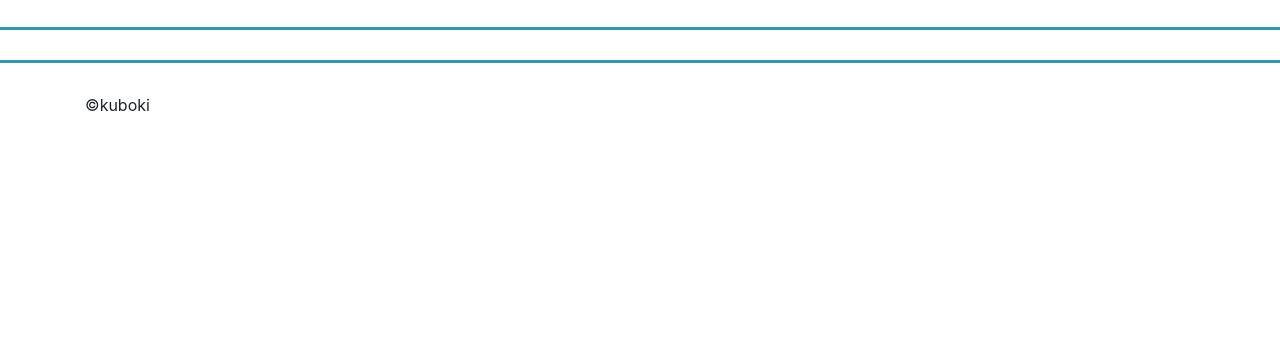
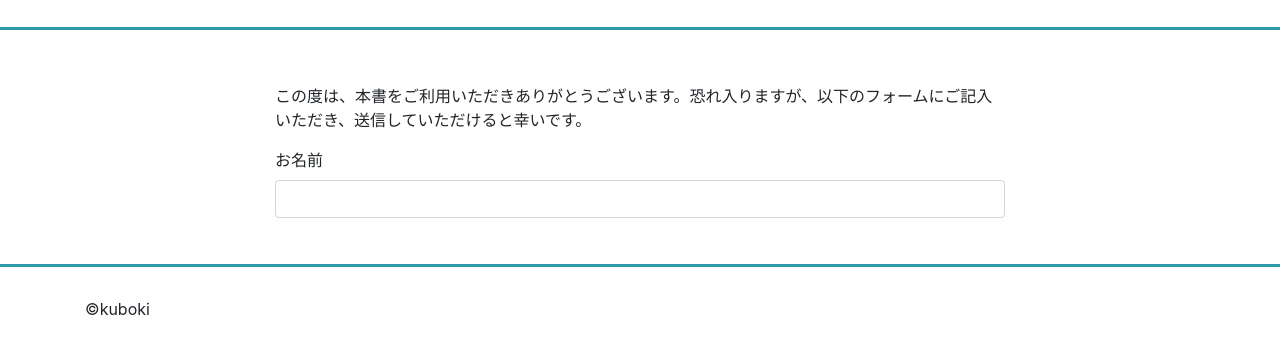
Before and after one commit to naonao-aaa/front_practice3, a plain HTML site: page index.html in a window 1280 px wide. Shown: the part 63-416 px from the top of the page. Drawn offline with nearby package versions, Linux system fonts and the light colour scheme.

Commit message:
bootstrapのフォームコントロール

```diff
--- a/index.html
+++ b/index.html
@@ -23,6 +23,21 @@
         </header>
     </div>
         <hr>
+
+　　<div class="container">
+    <form action="" method="post" class="row">
+        <div class="col-sm-8 offset-sm-2">
+            <p>この度は、本書をご利用いただきありがとうございます。恐れ入りますが、以下のフォームにご記入いただき、送信していただけると幸いです。</p>
+
+            <div class="form-group">
+                <label for="name">お名前</label>
+                <input type="text" id="name" name="name" class="form-control">
+            </div>
+        </div>
+    </form>
+    </div>
+
+
         <hr>
     <div class="container">
         <footer>
```
